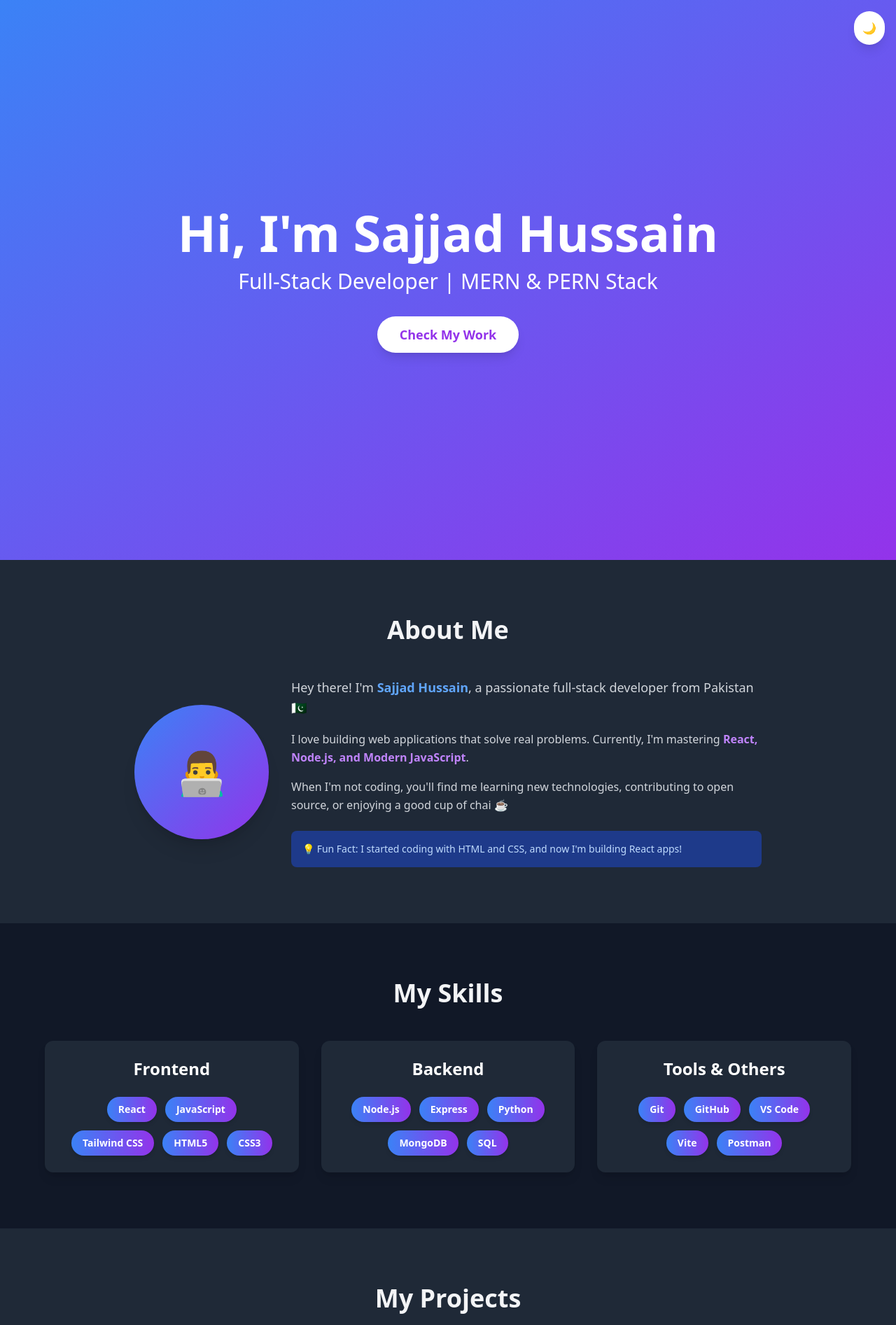
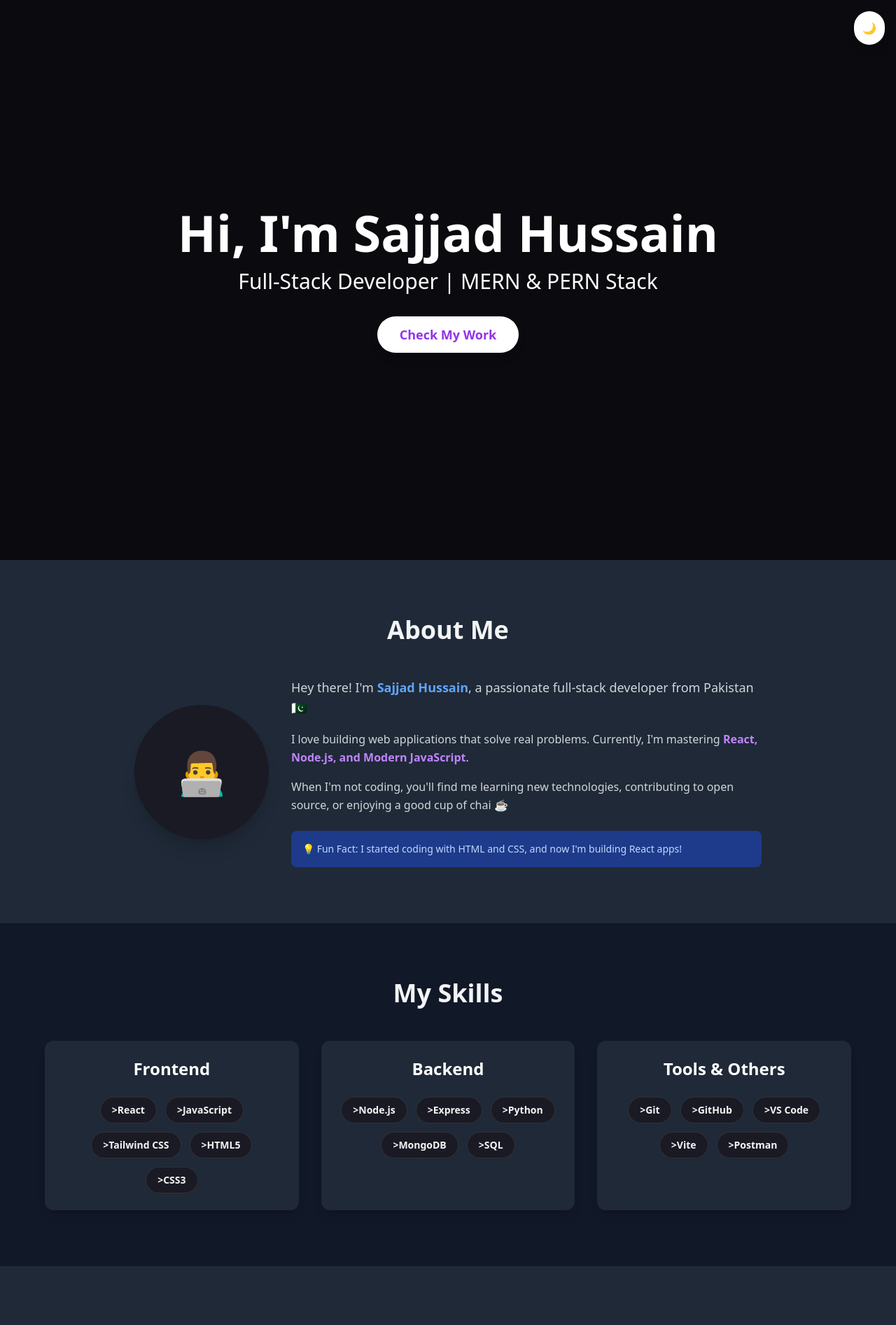
Before and after one commit to sajad-husain/portfolio-website, a React (Vite) app: page / in a window 1280 px wide. Shown: the top 1893 px of the page at 70% size. Built offline with nearby package versions, Linux system fonts and the light colour scheme.

Commit message:
feat: unified accent palette, remove template gradients

```diff
--- a/src/components/About.jsx
+++ b/src/components/About.jsx
@@ -11,7 +11,7 @@
 
                 <div className="flex flex-col md:flex-row gap-8 items-center">
                     <div className="flex-shrink-0">
-                        <div className="w-48 h-48 bg-gradient-to-br from-blue-500 to-purple-600 rounded-full flex items-center justify-center shadow-xl">
+                        <div className="w-48 h-48 bg-surface-raised rounded-full flex items-center justify-center shadow-xl">
                             <span className="text-6xl" role="img" aria-label="Developer emoji">👨‍💻</span>
                         </div>
                     </div>
--- a/src/components/Hero.jsx
+++ b/src/components/Hero.jsx
@@ -1,7 +1,7 @@
 function Hero() {
     return (
         <section
-            className="min-h-screen flex items-center justify-center bg-gradient-to-br from-blue-500 to-purple-600 px-4"
+            className="min-h-screen flex items-center justify-center surface-base px-4"
             aria-label="Hero"
         >
             <div className="text-center text-white">
--- a/src/components/Skills.jsx
+++ b/src/components/Skills.jsx
@@ -58,7 +58,7 @@
                                 {category.skills.map((skill) => (
                                     <span
                                         key={skill.id}
-                                        className="bg-gradient-to-r from-blue-500 to-purple-600 text-white px-4 py-2 rounded-full text-sm font-semibold shadow-md btn-hover"
+                                        className="bg-surface-raised border border-white/10 text-ink-primary px-4 py-2 rounded-full text-sm font-semibold btn-hover">
                                     >
                                         {skill.name}
                                     </span>
--- a/src/index.css
+++ b/src/index.css
@@ -12,7 +12,7 @@
   }
 
   *:focus-visible {
-    @apply outline-2 outline-offset-2 outline-blue-500;
+    @apply outline-2 outline-offset-2 outline-violet-500;
   }
 }
 
@@ -53,14 +53,14 @@
 }
 
 ::-webkit-scrollbar-track {
-  background: #f1f1f1;
+  background: #0a0a0f;
 }
 
 ::-webkit-scrollbar-thumb {
-  background: linear-gradient(to bottom, #3b82f6, #9333ea);
+  background: #7c3aed;
   border-radius: 5px;
 }
 
 ::-webkit-scrollbar-thumb:hover {
-  background: linear-gradient(to bottom, #2563eb, #7e22ce);
+  background: #8b5cf6;
 }
```
